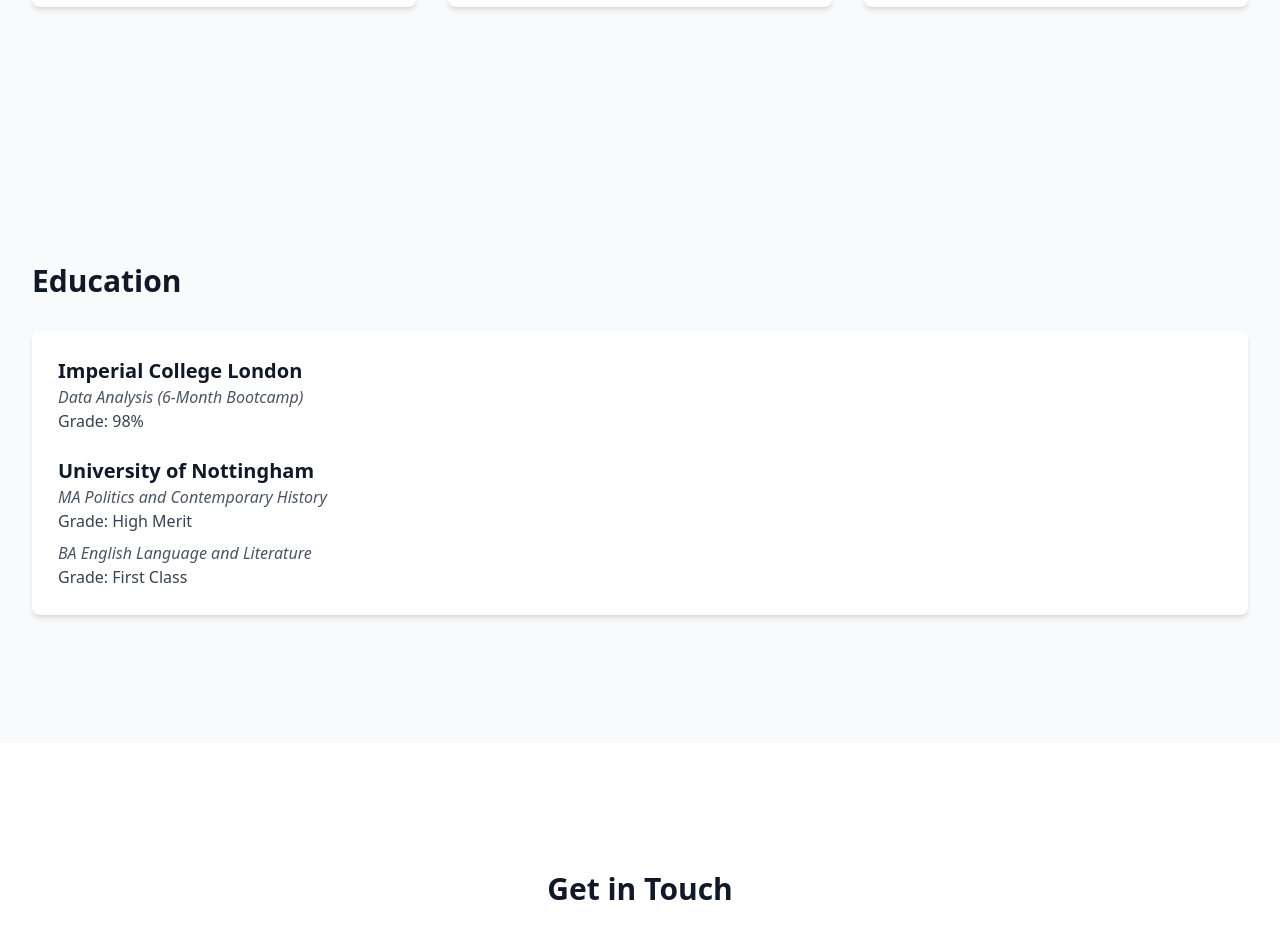
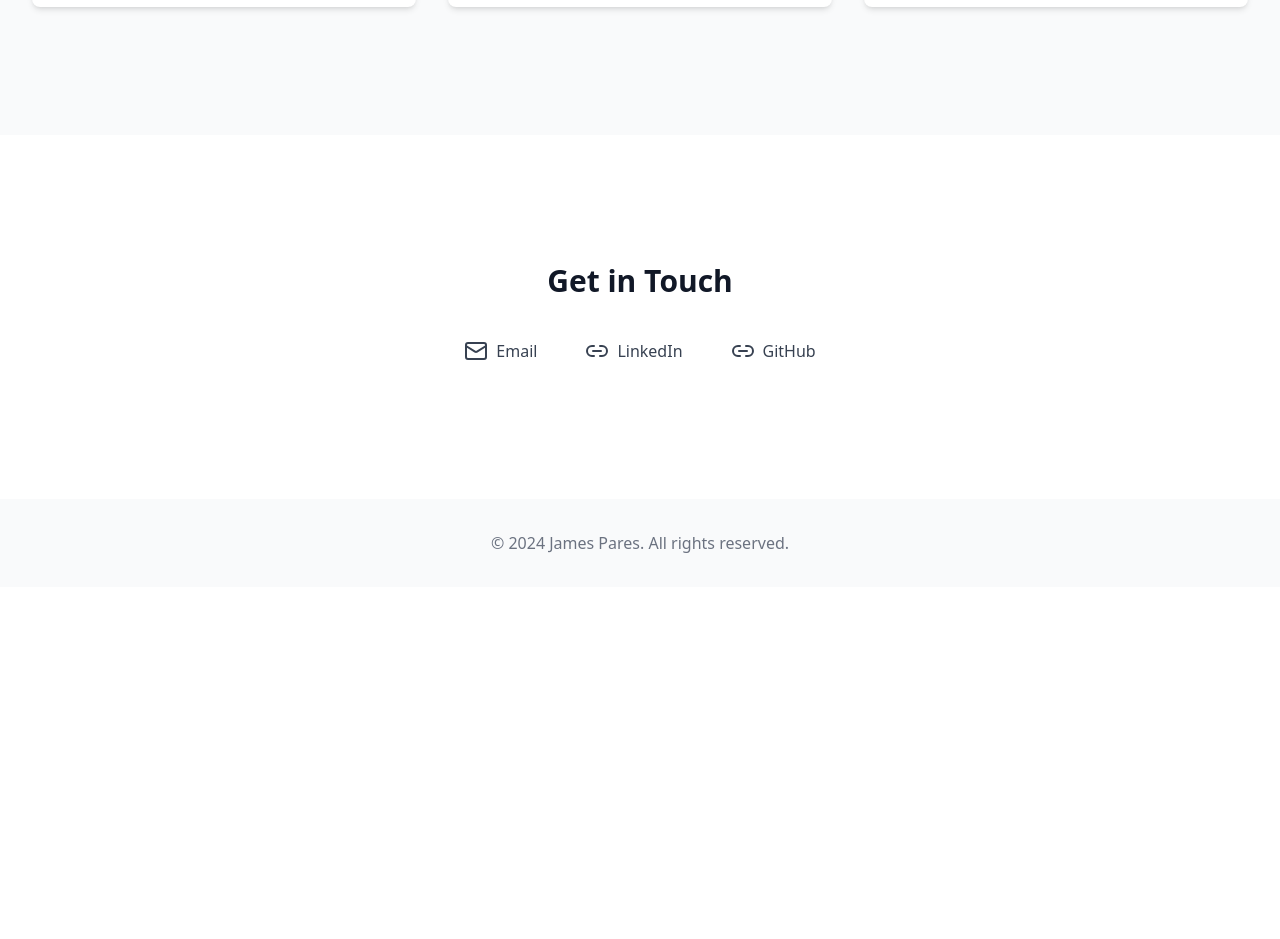
Before and after one commit to jamespares/Portfolio-site, a Next.js app: page / in a window 1280 px wide. Shown: the part 3079-4018 px from the top of the page. After the commit the page ends 3666 px from the top, so only its background shows below. Built offline with nearby package versions, Linux system fonts and the light colour scheme.

Commit message:
removed edu section

```diff
--- a/pages/index.js
+++ b/pages/index.js
@@ -459,49 +459,6 @@
           </div>
         </section>
 
-        {/* Education Section */}
-        <section id="education" className="py-32 bg-gray-50 dark:bg-gray-900">
-          <div className="max-w-7xl mx-auto px-4 sm:px-6 lg:px-8">
-            <h2 className="text-3xl font-bold text-gray-900 dark:text-white mb-8">Education</h2>
-            <div className="grid grid-cols-1 gap-8">
-              <motion.div
-                initial={{ opacity: 0, y: 20 }}
-                whileInView={{ opacity: 1, y: 0 }}
-                viewport={{ once: true }}
-                transition={{ duration: 0.5 }}
-                whileHover={{
-                  scale: 1.02,
-                  boxShadow: "0 20px 25px -5px rgba(0, 0, 0, 0.1), 0 10px 10px -5px rgba(0, 0, 0, 0.04)"
-                }}
-                className="bg-white dark:bg-gray-800 rounded-lg shadow-md p-6 border-2 border-transparent hover:border-sky-500"
-              >
-                <div className="space-y-6">
-                  <div>
-                    <h3 className="text-xl font-semibold text-gray-900 dark:text-white">Imperial College London</h3>
-                    <p className="text-gray-600 dark:text-gray-400 italic">Data Analysis (6-Month Bootcamp)</p>
-                    <p className="text-gray-700 dark:text-gray-300">Grade: 98%</p>
-                  </div>
-
-
-                  <div>
-                    <h3 className="text-xl font-semibold text-gray-900 dark:text-white">University of Nottingham</h3>
-                    <div className="space-y-2">
-                      <div>
-                        <p className="text-gray-600 dark:text-gray-400 italic">MA Politics and Contemporary History</p>
-                        <p className="text-gray-700 dark:text-gray-300">Grade: High Merit</p>
-                      </div>
-                      <div>
-                        <p className="text-gray-600 dark:text-gray-400 italic">BA English Language and Literature</p>
-                        <p className="text-gray-700 dark:text-gray-300">Grade: First Class</p>
-                      </div>
-                    </div>
-                  </div>
-                </div>
-              </motion.div>
-            </div>
-          </div>
-        </section>
-
         {/* Contact Section */}
         <section id="contact" className="py-32 bg-white dark:bg-gray-800">
           <div className="max-w-7xl mx-auto px-4 sm:px-6 lg:px-8">
```
